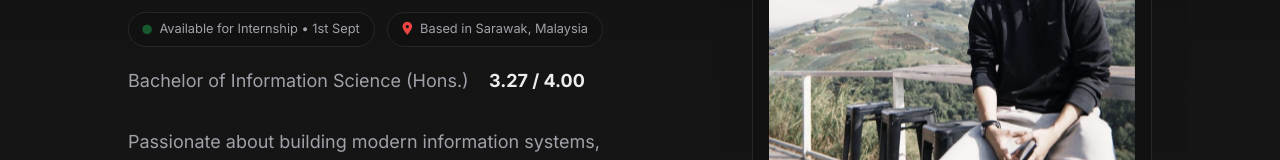
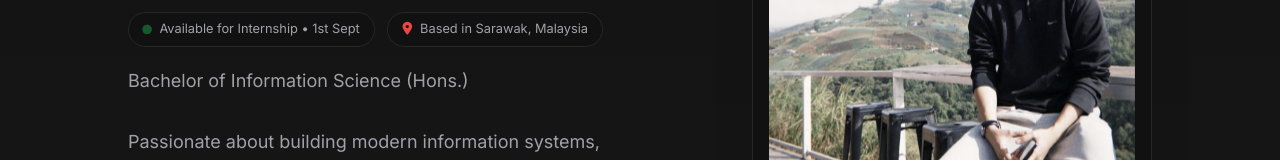
Before and after one commit to muiz23516/rmeportfolio, a plain HTML site: page index.html in a window 1280 px wide. Shown: the part 417-577 px from the top of the page. Drawn offline with nearby package versions, Linux system fonts and the light colour scheme.

Commit message:
Update index.html

```diff
--- a/index.html
+++ b/index.html
@@ -91,7 +91,7 @@
                     </div>
 
                     <!-- CGPA line -->
-                    <p class="cgpa-line">Bachelor of Information Science (Hons.) &nbsp;&nbsp; <strong>3.27 / 4.00</strong></p>
+                    <p class="cgpa-line">Bachelor of Information Science (Hons.) &nbsp;&nbsp; <strong></strong></p>
 
                     <p>Passionate about building modern information systems, designing intuitive user experiences, and developing practical digital solutions that solve real business problems.</p>
 
```
